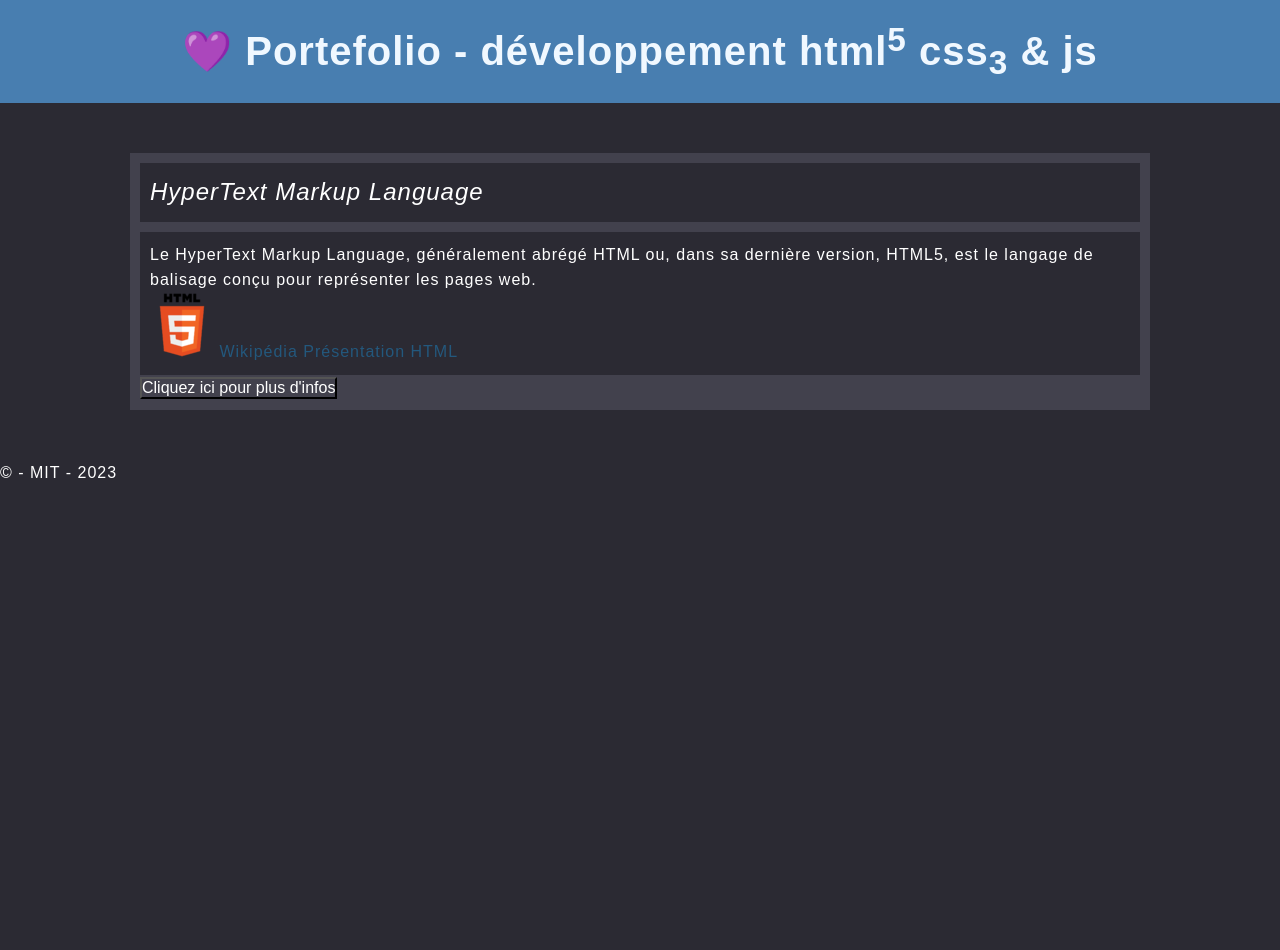
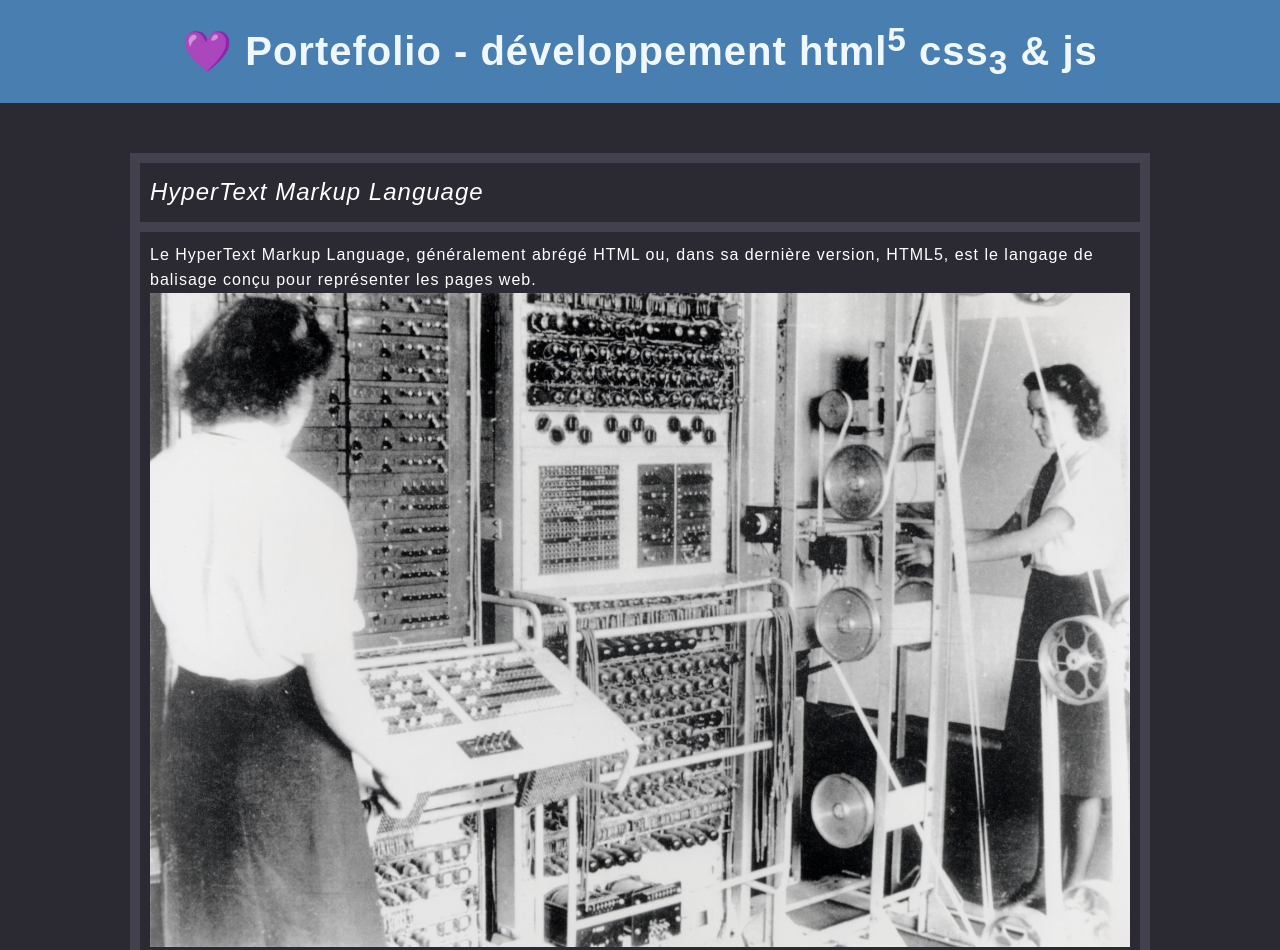
Before and after one commit to Crosiller/projet-html, a plain HTML site: page classroom-cours-dev/index.html in a window 1280 px wide. Shown: the top 950 px of the page. Before the commit the page ends 800 px from the top, so only its background shows below. Drawn offline with Linux system fonts and the light colour scheme.

Commit message:
index. img. css.

```diff
--- a/classroom-cours-dev/css/main.css
+++ b/classroom-cours-dev/css/main.css
@@ -86,6 +86,12 @@ section p {
     padding: 1rem;
 }
 
+section p img {
+    display: inline-block;
+    width: 100%;
+    object-fit: cover;
+}
+
 section p {
     margin-top: 1rem;
 }
--- a/classroom-cours-dev/index.html
+++ b/classroom-cours-dev/index.html
@@ -29,7 +29,7 @@
         Le HyperText Markup Language, généralement abrégé HTML ou,
         dans sa dernière version, HTML5, est le langage de balisage conçu pour représenter les pages web. <br>
         <img
-        src="./asset/logo.png"
+        src="./asset/15621593492703_Colossus.jpg"
         alt="logo htlm 5" loading="lazy">
         <a
         href="https://fr.wikipedia.org/wiki/Hypertext_Markup_Language"
```
Also changed, not shown: classroom-cours-dev/asset/15621593492703_Colossus.jpg (added).
